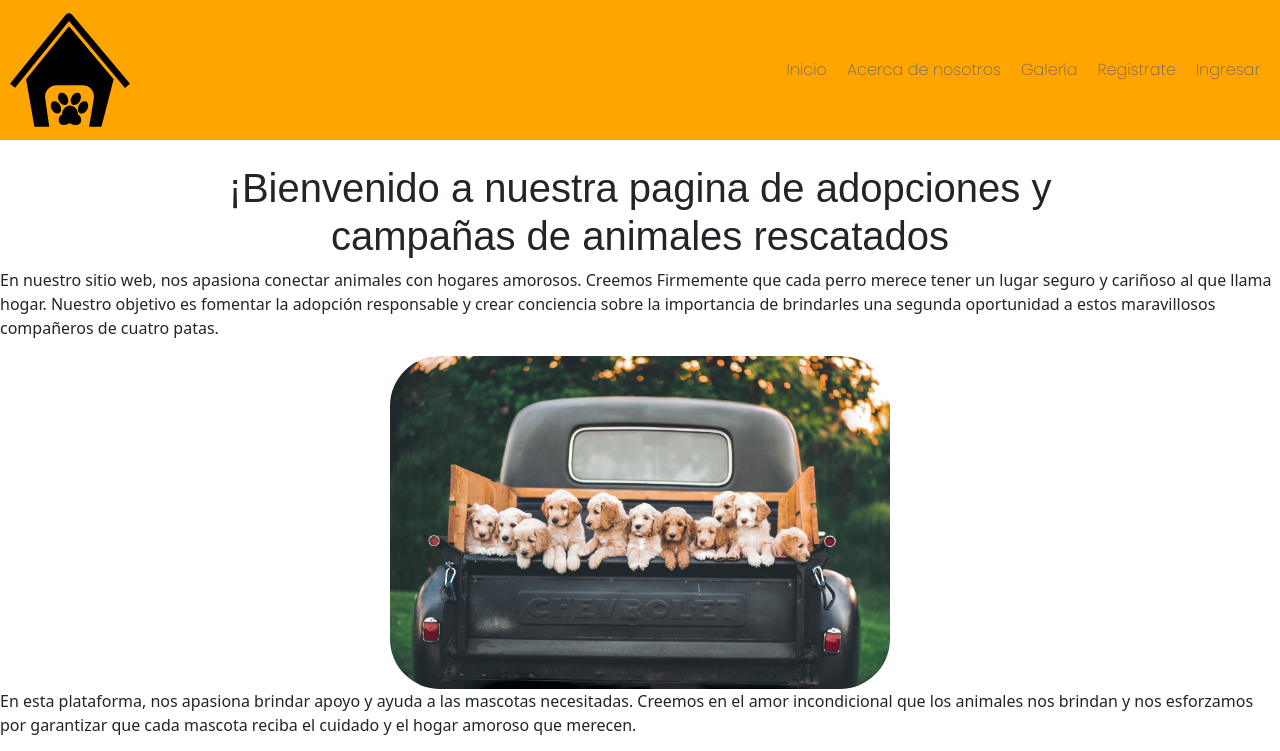
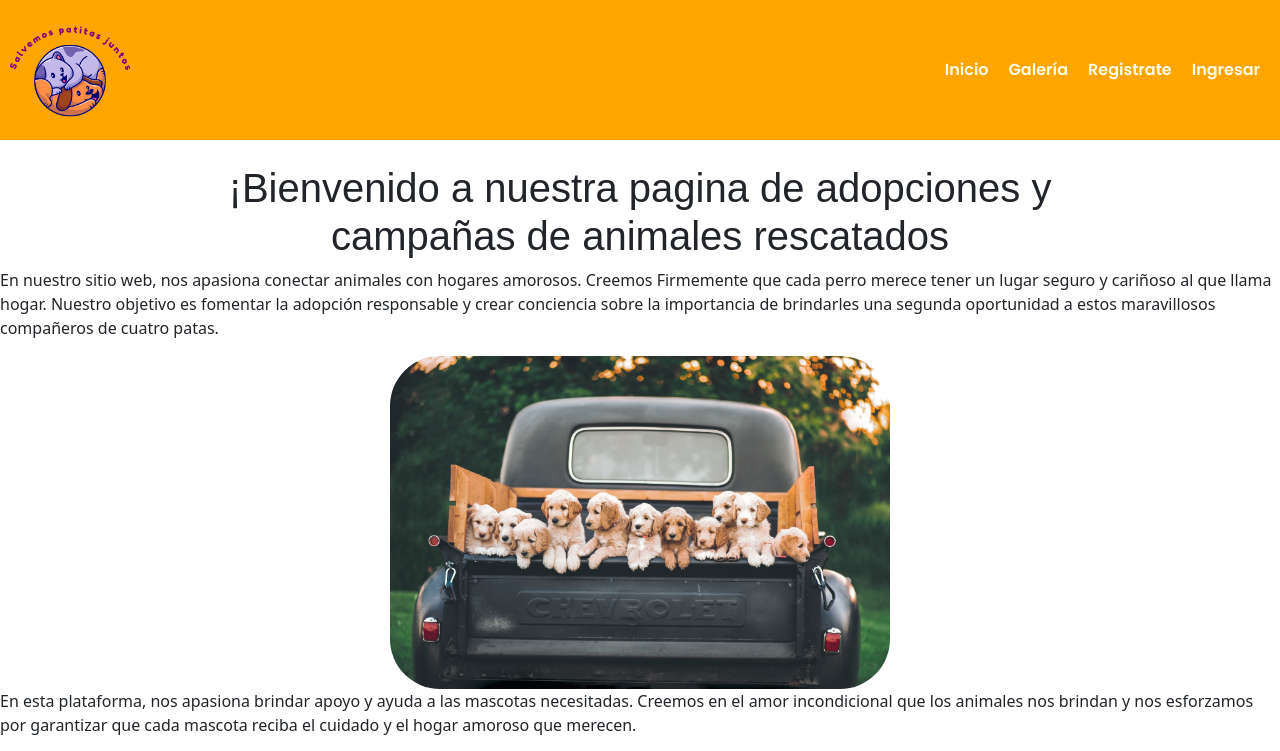
Before and after one commit to daniitoro29/sofi_adopciones_frontend, a React (Create React App) app: page / in a window 1280 px wide. Shown: the top 751 px of the page. Built offline with nearby package versions, Linux system fonts and the light colour scheme; no server answers.

Commit message:
Update navbar styles

```diff
--- a/src/views/NavBar/NavBar.css
+++ b/src/views/NavBar/NavBar.css
@@ -38,9 +38,9 @@ ul.menu-items {
 ul.menu-items li {
   margin: 0 10px;
   cursor: pointer;
-  font-weight: 500;
+  font-weight: 700;
   font-family: 'Poppins', sans-serif;
-  color: #656565;
+  color: var(---color2);
   transition: color 0.3s;
 }
 
@@ -74,6 +74,10 @@ ul.menu-items li:hover {
   }
 }
 
+.menu-items a {
+  text-decoration: none;
+  color: var(--color2);
+}
 
 
 /* Estilos de responsive de 820px */
--- a/src/views/NavBar/NavBar.js
+++ b/src/views/NavBar/NavBar.js
@@ -1,7 +1,8 @@
 import "../NavBar/NavBar.css";
-import logo from '../../assets/img/pets.svg';
+import logo from '../../assets/img/logo5.png';
 import { Navigate } from "react-router-dom";
 import { useState } from "react";
+import { Link } from "react-router-dom";
 
 function NavBar() {
 
@@ -47,8 +48,8 @@ function NavBar() {
           ☰
         </button>
         <ul className={`menu-items ${isMenuOpen ? "open" : ""}`}>
-          <li>Inicio</li>
-          <li>Acerca de nosotros</li>
+          <li > <Link to="/">Inicio</Link></li>
+          {/* <li>Acerca de nosotros</li> */}
           <li onClick={handlerGallery}>Galería</li>
           <li onClick={handlerRegister}>Registrate</li>
           <li onClick={handlerLogin}>Ingresar</li>
```
